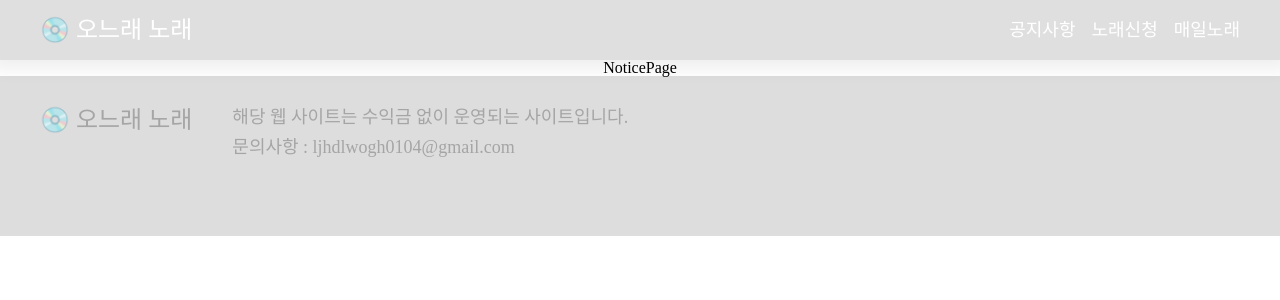
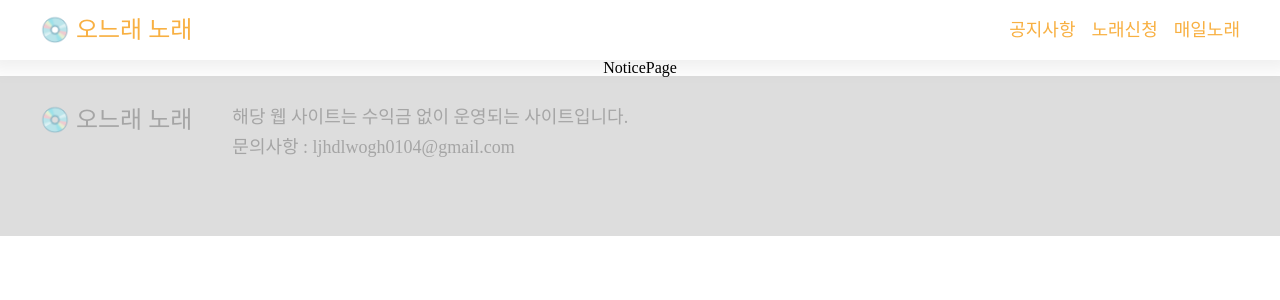
Before and after one commit to LeeJaeHo99/Today-s-Song, a Next.js app: page /notice in a window 1280 px wide. Shown: the top 300 px of the page. Built offline with nearby package versions, Linux system fonts and the light colour scheme; a web font is replaced by a local one.

Commit message:
header 컴포넌트 페이지에 따라 style 수정

```diff
--- a/src/components/Header/Header.tsx
+++ b/src/components/Header/Header.tsx
@@ -1,10 +1,13 @@
 'use client';
 
 import Link from 'next/link';
+import { usePathname } from 'next/navigation';
 import { useEffect, useState } from 'react';
 
 export default function Header() {
     const [isScrolled, setIsScrolled] = useState(false);
+    const pathName = usePathname();
+    console.log('pathName: ', pathName);
 
     useEffect(() => {
         const handleScroll = () => {
@@ -22,7 +25,7 @@ export default function Header() {
     })
 
     return (
-        <header className={`${isScrolled && 'scrolled'}`}>
+        <header className={`${isScrolled && 'scrolled' || pathName !== '/' && 'scrolled'}`}>
             <div className="inner">
                 <h1><Link href={'/'}>💿 오느래 노래</Link></h1>
                 <HeaderList/>
```
